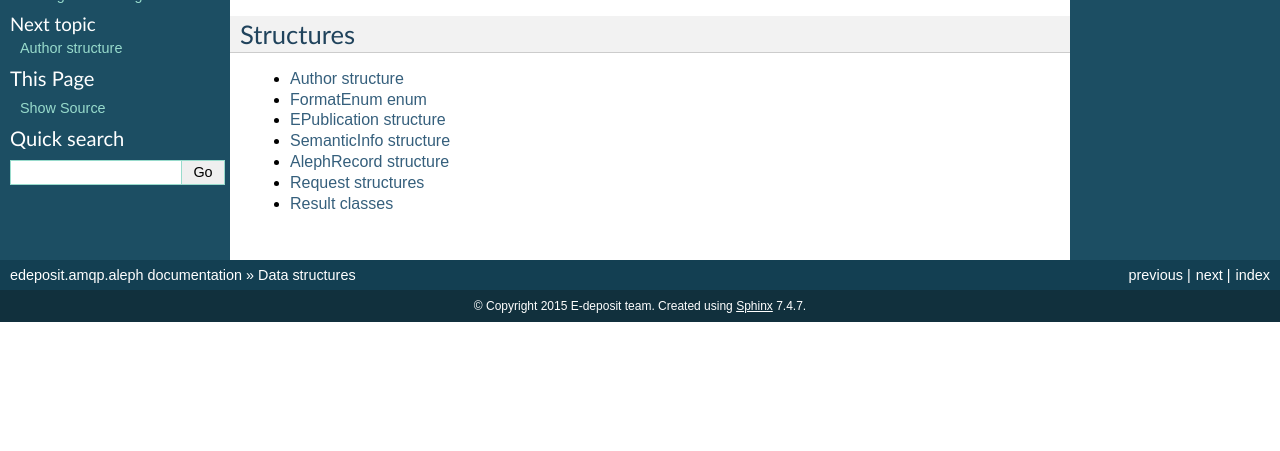
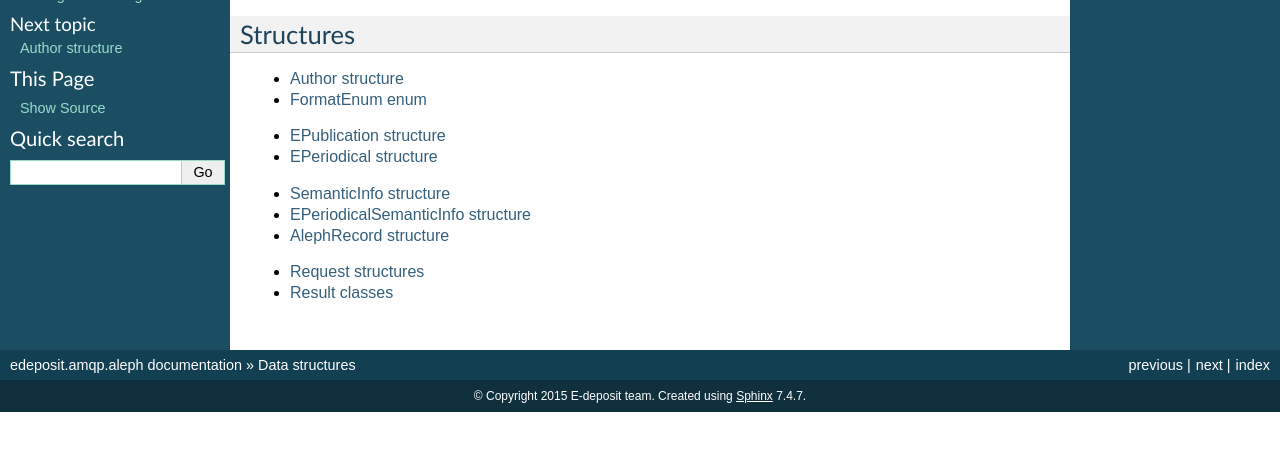
Before and after one commit to edeposit/edeposit.amqp.aleph, a Sphinx documentation site: the page built from docs/api/datastructures/datastructures.rst, in a window 1280 px wide, cut to the strip 233-684 px from the top of the page. Built offline with Sphinx 7.4.7, drawn with Linux system fonts in a browser that asks for light colours; pages that are not in the unit, such as notebooks, are missing from menus.

Commit message:
Documentation updated.

```diff
--- a/docs/api/datastructures/datastructures.rst
+++ b/docs/api/datastructures/datastructures.rst
@@ -14,8 +14,22 @@ Structures
 
    author
    format_enum
+
+.. toctree::
+   :maxdepth: 1
+
    epublication
+   eperiodical
+
+.. toctree::
+   :maxdepth: 1
+
    semanticinfo
+   eperiodical_semantic_info
    alephrecord
+
+.. toctree::
+   :maxdepth: 1
+
    requests
    results
--- /dev/null
+++ b/docs/api/datastructures/eperiodical.rst
@@ -0,0 +1,6 @@
+EPeriodical structure
+=====================
+
+.. automodule:: aleph.datastructures.eperiodical
+    :members:
+    :undoc-members:
--- /dev/null
+++ b/docs/api/datastructures/eperiodical_semantic_info.rst
@@ -0,0 +1,6 @@
+EPeriodicalSemanticInfo structure
+=================================
+
+.. automodule:: aleph.datastructures.eperiodical_semantic_info
+    :members:
+    :undoc-members:
```
